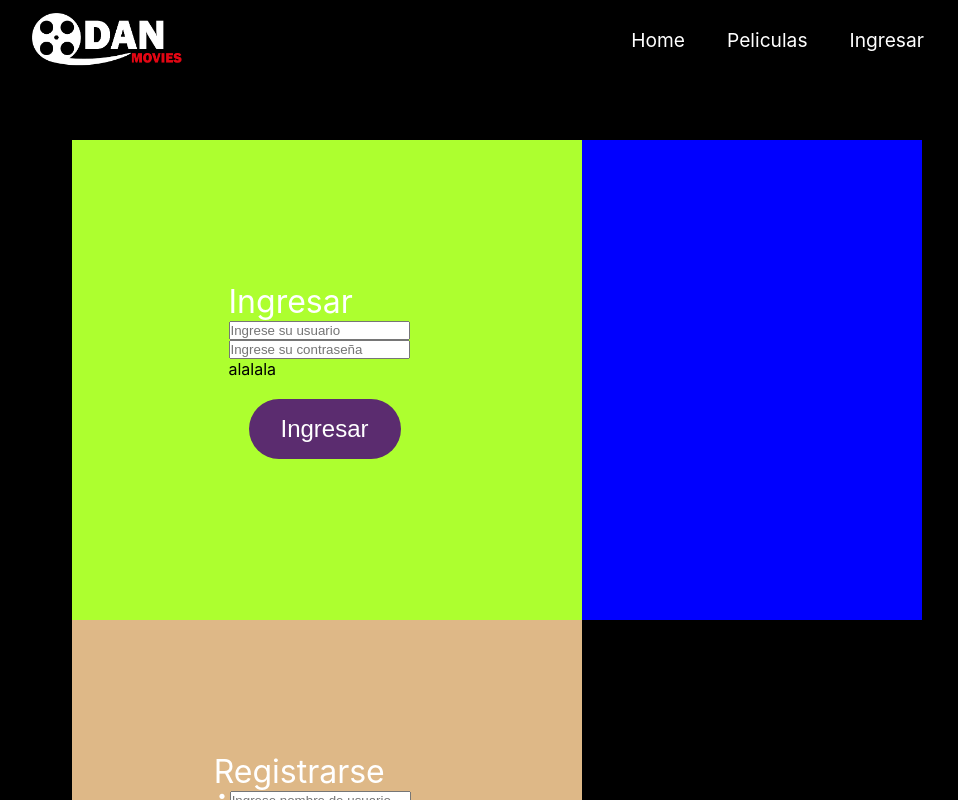
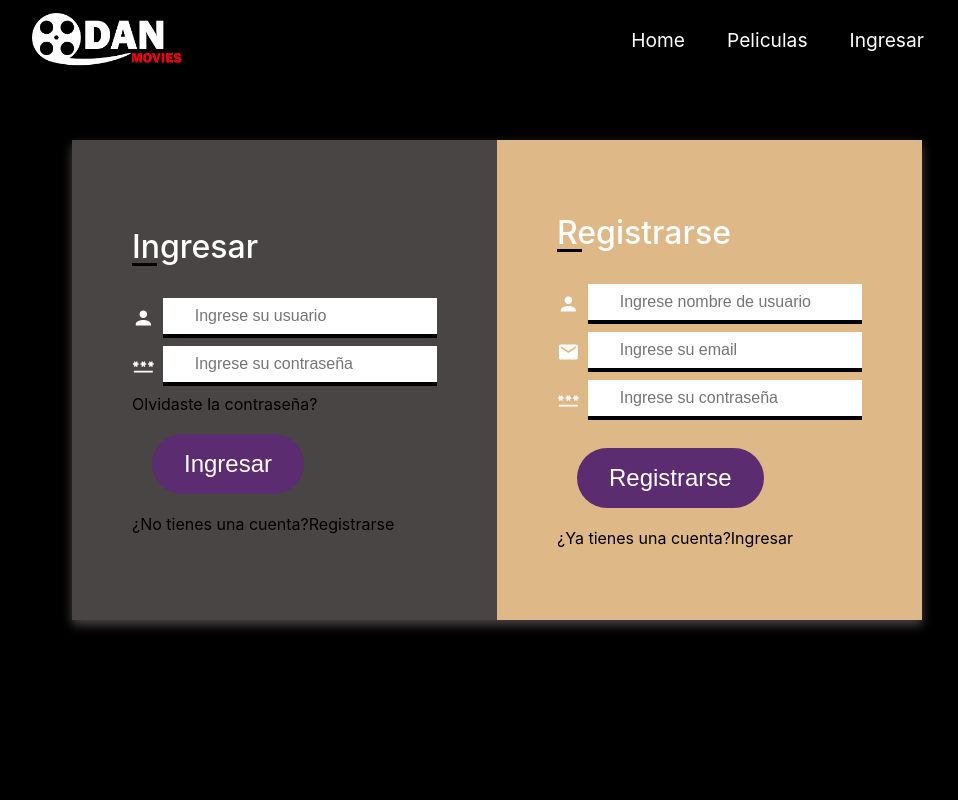
Before and after one commit to NahumCRep/DanMovies, a React (Create React App) app: page /signUp in a window 1280 px wide. Shown: the top 800 px of the page, without its empty margins (143-1101 px from the left). Built offline with nearby package versions, Linux system fonts and the light colour scheme; a web font is replaced by a local one.

Commit message:
maquetando SignUp

```diff
--- a/src/App.css
+++ b/src/App.css
@@ -1,9 +1,10 @@
 :root {
     /* colors */
     --main-white: #fff;
+    --main-black:  #000;
     --secondary-color:  #5B2C6F;
-    --blur: --blur: hsla(0, 0%, 100%, 0.03);
-    --blur-small: hsla(0, 6%, 51%, 0.379);
+    --blur: hsla(0, 0%, 100%, 0.03);
+    --blur-small: hsla(0, 10%, 74%, 0.379);
 
     /*size */
     --size-iconNavBar: 26;
--- a/src/pages/SignUp.jsx
+++ b/src/pages/SignUp.jsx
@@ -13,33 +13,35 @@ const SignUp = () => {
             <div className="ingresar__container">
                 <div className="container login">
                     <form action='#'>
-                        <div className="login__form">
+                        <div className="form login">
                             <div className="title">Ingresar</div>
+
+                            <div className="input__boxes">
                                 <div className="inputBox">
                                     <MdPerson className="icon user"/>
                                     <input type="text" name="name" placeholder='Ingrese su usuario' required></input>
                                 </div>
-                            {/*
-                            <div className="inputBox">
-                                <MdMail className="icon mail"/>
-                                <input type="email" name="email" placeholder='Ingrese su email' required></input>
-                            </div>
-                            */}
+
                                 <div className="inputBox">
                                     <MdPassword className="icon password"/>
                                     <input type="password" name="password" placeholder='Ingrese su contraseña' required></input>
                                 </div>
-                            <div className="textPassword">alalala</div>
+                            </div>
+
+                            <div className="text">Olvidaste la contraseña?</div>
                             <Button text='Ingresar'/>
+                            <div className="text">¿No tienes una cuenta?<label>Registrarse</label></div>
 
                         </div>
                     </form>
+                </div>
 
-                </div>
                 <div className="container signup">
                     <form action='#'>
-                        <div className="login__form">
+                        <div className="form signup">
                             <div className="title">Registrarse</div>
+
+                           <div className="input__boxes">
                                 <div className="inputBox">
                                     <MdPerson className="icon user"/>
                                     <input type="text" name="name" placeholder='Ingrese nombre de usuario' required></input>
@@ -52,12 +54,16 @@ const SignUp = () => {
                                     <MdPassword className="icon password"/>
                                     <input type="password" name="password" placeholder='Ingrese su contraseña' required></input>
                                 </div>
-                            <div className="textPassword">alalala</div>
+
+                           </div>
+
                             <Button text='Registrarse'/>
+                            <div className="text">¿Ya tienes una cuenta?<label>Ingresar</label></div>
 
                         </div>
                     </form>
                 </div>
+
             </div>
         </section>
     )
--- a/src/styles/SignUp.css
+++ b/src/styles/SignUp.css
@@ -4,37 +4,89 @@
     /*background: red;*/
 }
 
-.ingresar__container {
-    background: blue;
+.ingresar__container { /*container*/
+    /*background: blue;*/
     width: min(100%,850px);
     height: 60vh;
     margin: 80px auto;
-    /*display: flex;*/
+    box-shadow: 0 5px 10px var(--blur-small);
+    display: flex;
+    justify-content: center;
+    align-items: center;
 }
 
 .container {
-    width: 60%;
+    width: 100%;
     height: 100%;
     display: flex;
     flex-direction: column;
     align-items: center;
     justify-content: center;
+    padding: 40px 30px;
 }
 .container.login {
-    background:greenyellow;
+    background: var(--blur-small);
 }
 .container.signup {
     background: burlywood;
 }
-.title {
+
+.form{
+   /* background: red;*/
+    width: calc(100% / 2 -250x);
+
+}
+.form .title {
     color: var(--main-white);
     font-size: 2rem;
+    margin-bottom: 1rem;
+    font-weight: 500;
+    position: relative;
 }
+/* linea debajo del titulo*/
+.form .title:before {
+    content: '';
+    position: absolute;
+    left: 0;
+    bottom: 0;
+    height: 3px;
+    width: 25px;
+    background: var(--main-black);
+}
+.form.signUp .title:before {
+    width: 20px;
+}
+
+/* inputs */
+.input__boxes {
+    margin-top: 2rem;
+}
+
 .inputBox {
     display: flex;
-    width: 90%;
+    align-items: center;
+    width: 100%;
+    height: 2.5rem;
+    /*background: rebeccapurple;*/
+    margin: 0.5rem 0;
+
 }
-
+.inputBox input {
+    width: 100%;
+    height: 100%;
+    outline: none;
+    border: none;
+    padding: 0 2rem;
+    font-size: 1rem;
+    font-weight: 500px;
+    border-bottom: 4px solid var(--main-black);
+    transition: all 0.3s ease;
+}
+.inputBox input:focus {
+    border-color: red;
+}
 .icon {
     color: var(--main-white);
+    font-size: 26px;
+    margin-right: 0.5rem;
 }
```
Lines whose indentation alone changed are shown as unchanged.
